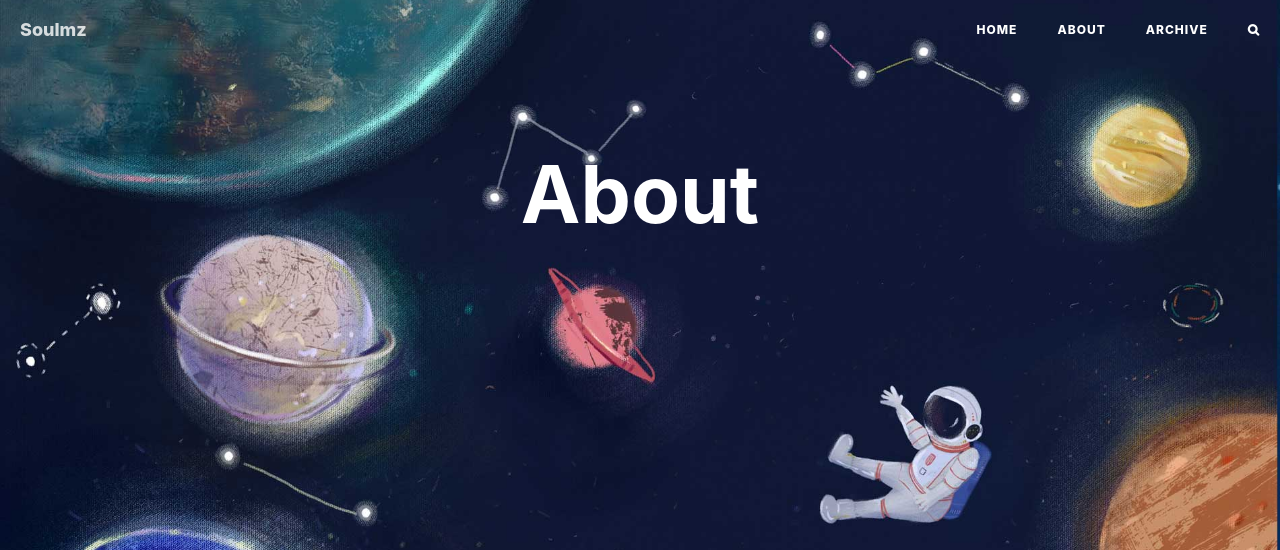
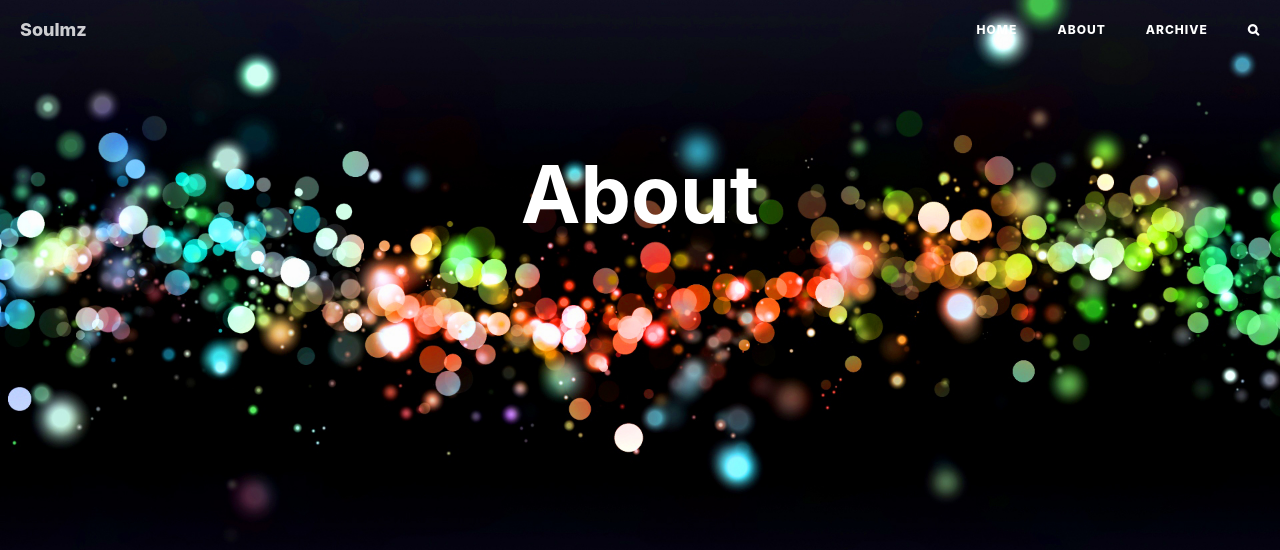
Before and after one commit to soulmz/soulmz.github.io, a Jekyll site: the page built from about.html, in a window 1280 px wide. Shown: the top 550 px of the page. Built offline with Jekyll 4.4.1, drawn with Linux system fonts in a browser that asks for light colours; nearby versions of some CDN libraries; comment, search, counter and statistics services are not loaded; grey boxes are pictures that could not be loaded.

```diff
--- a/_includes/footer.html
+++ b/_includes/footer.html
@@ -247,7 +247,7 @@
 </script>
 {% endif %}
 
-// Search Settings
+<!-- Search Settings -->
 <script>
     SimpleJekyllSearch({
         searchInput: document.getElementById('search-input'),
--- a/about.html
+++ b/about.html
@@ -2,7 +2,7 @@
 layout: page
 title: "About"
 description: ""
-header-img: "img/about-bg.jpg"
+header-img: "img/head.jpg"
 multilingual: true
 ---
 
```
Also changed, not shown: img/icon_wechat.png (deleted), img/post-bg-alibaba.jpg (deleted), img/post-bg-alitrip.jpg (deleted), img/post-bg-dreamer.jpg (deleted), img/post-bg-farewell-flash.jpg (deleted), img/post-bg-halting.jpg (deleted), img/post-bg-ios9-web.jpg (deleted), img/post-bg-kuaidi.jpg (deleted), img/post-bg-miui-ux.jpg (deleted), img/post-bg-miui6.jpg (deleted), img/post-bg-see-u-ali.jpg (deleted).
